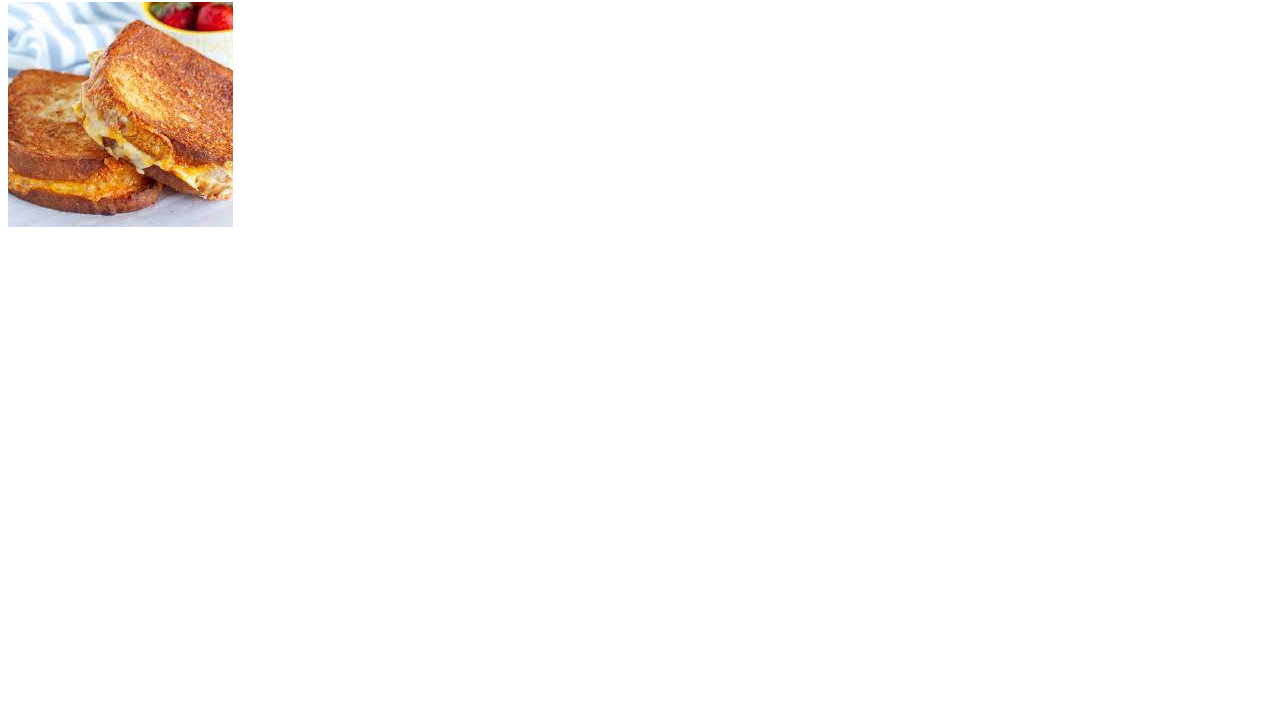
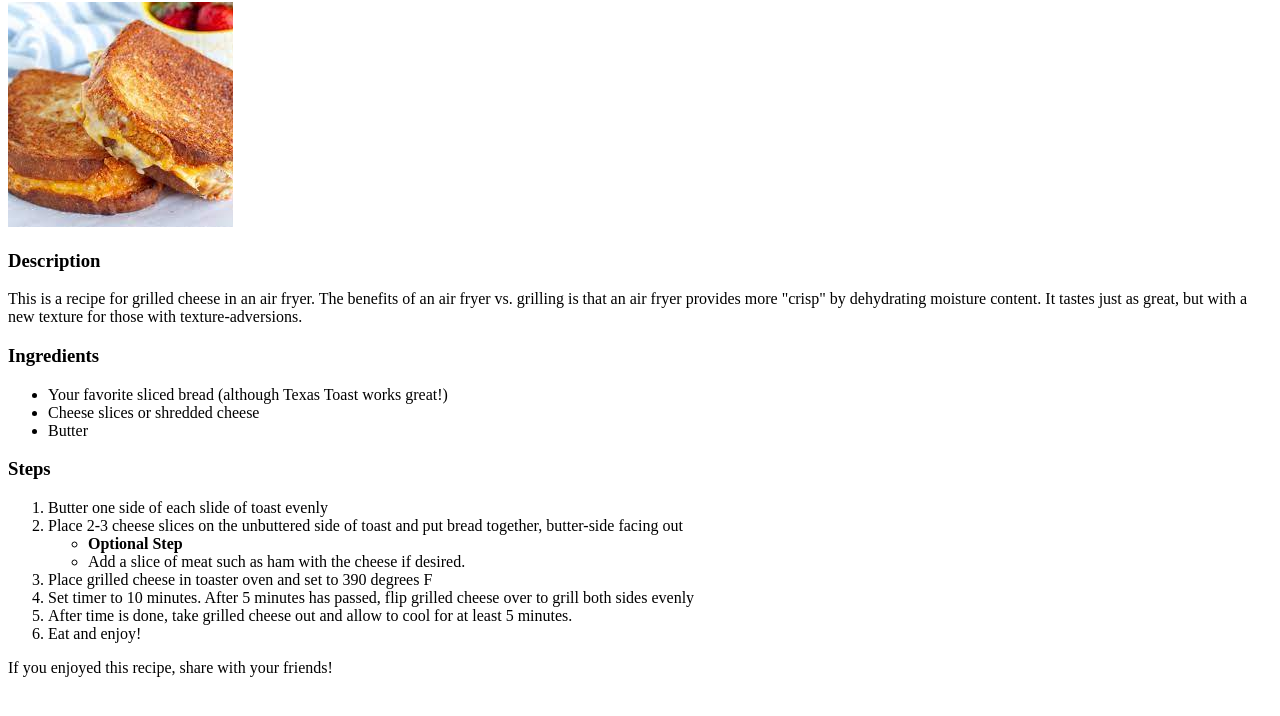
Before and after one commit to DrNanoRam/odin-recipes, a plain HTML site: page grilled-cheese.html in a window 1280 px wide. Shown: the part 78-794 px from the top of the page. Drawn offline with Linux system fonts and the light colour scheme.

Commit message:
Finished Grilled Cheese Document.

```diff
--- a/grilled-cheese.html
+++ b/grilled-cheese.html
@@ -7,6 +7,30 @@
 </head>
 <body>
     <h1>Grilled Cheese</h1>
-    <img src="./img/grilled-cheese.jpeg" alt="Image of Grilled Cheese"
+    <img src="./img/grilled-cheese.jpeg" alt="Image of Grilled Cheese">
+
+    <h3>Description</h3>
+    <p>This is a recipe for grilled cheese in an air fryer. The benefits of an air fryer vs. grilling is that an air fryer provides more "crisp" by dehydrating moisture content. It tastes just as great, but with a new texture for those with texture-adversions.</p>
+    <h3> Ingredients </h3>
+
+    <ul>
+    <li>Your favorite sliced bread (although Texas Toast works great!)</li>
+    <li>Cheese slices or shredded cheese</li>
+    <li>Butter</li>
+</ul>
+
+<h3>Steps</h3>
+<ol>
+    <li> Butter one side of each slide of toast evenly</li>
+    <li> Place 2-3 cheese slices on the unbuttered side of toast and put bread together, butter-side facing out</li>
+    <ul> <li><strong>Optional Step</strong></li>
+        <li>Add a slice of meat such as ham with the cheese if desired.</li>
+    </ul></li>
+    <li> Place grilled cheese in toaster oven and set to 390 degrees F</li>
+    <li> Set timer to 10 minutes. After 5 minutes has passed, flip grilled cheese over to grill both sides evenly</li>
+    <li>After time is done, take grilled cheese out and allow to cool for at least 5 minutes.</li>
+    <li> Eat and enjoy!</li>
+</ol>
+<p> If you enjoyed this recipe, share with your friends!</p>
 </body>
 </html>
```
Also changed, not shown: index.html (+0 -5 lines).
